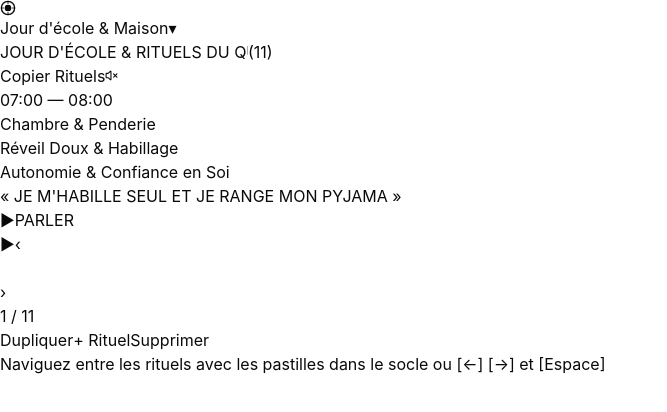
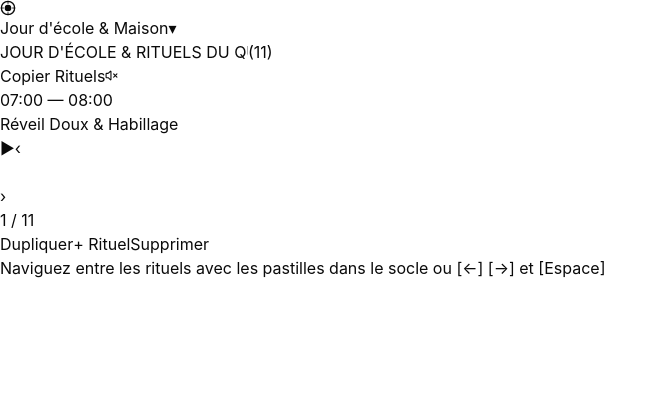
Before and after one commit to mattmezstitchlab/ColorCard, a React (Vite) app in the folder Interactive Eye-Following Card (Community)/: page / in a window 1280 px wide. Shown: the top 412 px of the page, without its empty margins (0-667 px from the left). Built offline with nearby package versions, Linux system fonts and the light colour scheme.

Commit message:
feat: radical pure minimalism - only time, title, and timeline in socle
Co-authored-by: arena-agent <297053741+arena-agent@users.noreply.github.com>

```diff
--- a/Interactive Eye-Following Card (Community)/src/app/components/EyeCard.tsx
+++ b/Interactive Eye-Following Card (Community)/src/app/components/EyeCard.tsx
@@ -1,22 +1,21 @@
 import React, { useRef, useState, useEffect } from "react";
 import { Eye } from "./Eye";
 import { playCardTone } from "../utils/audioSynth";
-import { speakTotemMessage, stopTotemSpeech } from "../utils/voiceSpeech";
 
 export interface ChildRitualMilestone {
   id: string;
   name: string;
-  role: string;
+  role?: string;
   color: string;
   cardBg?: string;
   timeSlot: string;
-  startMinute: number;
-  endMinute: number;
-  location: string;
-  message: string;
-  phone: string;
-  equipment: string;
-  notes: string;
+  startMinute?: number;
+  endMinute?: number;
+  location?: string;
+  message?: string;
+  phone?: string;
+  equipment?: string;
+  notes?: string;
   agentGreeting?: string;
   spokenAudioText?: string;
 }
@@ -84,53 +83,15 @@ export function EyeCard({
   onNextMilestone,
 }: EyeCardProps) {
   const cardContainerRef = useRef<HTMLDivElement>(null);
-  const [isSpeaking, setIsSpeaking] = useState(false);
   const [forceBlink, setForceBlink] = useState(false);
-  const [gazeOverride, setGazeOverride] = useState<{ x: number; y: number } | null>(null);
   const [hoveredMilestone, setHoveredMilestone] = useState<ChildRitualMilestone | null>(null);
 
   // Micro-blink on ritual change
   useEffect(() => {
     setForceBlink(true);
-    stopTotemSpeech();
-    setIsSpeaking(false);
     const timer = setTimeout(() => setForceBlink(false), 140);
     return () => clearTimeout(timer);
   }, [currentMilestone.id]);
-
-  // Handle spoken voice generation
-  const handleSpeakRitual = () => {
-    if (isSpeaking) {
-      stopTotemSpeech();
-      setIsSpeaking(false);
-      return;
-    }
-
-    const speechText =
-      currentMilestone.spokenAudioText ||
-      currentMilestone.agentGreeting ||
-      `C'est l'heure du rituel ${currentMilestone.name}. ${currentMilestone.message}. Tu es autonome et capable !`;
-
-    playCardTone(currentMilestone.color, "step");
-
-    if (cardContainerRef.current) {
-      const rect = cardContainerRef.current.getBoundingClientRect();
-      setGazeOverride({ x: rect.left + rect.width * 0.5, y: rect.top + rect.height * 0.8 });
-    }
-
-    speakTotemMessage(
-      speechText,
-      () => {
-        setIsSpeaking(true);
-        setForceBlink(true);
-        setTimeout(() => setForceBlink(false), 180);
-      },
-      () => {
-        setIsSpeaking(false);
-        setGazeOverride(null);
-      }
-    );
-  };
 
   return (
     <div
@@ -144,63 +105,31 @@ export function EyeCard({
           monsterBg={currentMilestone.color}
           eyeWhite="#FBF0DC"
           pupilColor="#000000"
-          targetPoint={gazeOverride}
           forceBlink={forceBlink}
         />
 
         {/* ------------------------------------------------------------- */}
-        {/* Bottom Section: Socle (Strictly Fixed 200px Height)          */}
+        {/* Bottom Section: Socle (Strictly Fixed 145px Height)          */}
+        {/* ONLY: Horaire, Titre, et Timeline de pastilles                */}
         {/* ------------------------------------------------------------- */}
         <div
-          className="h-[200px] w-full px-5 py-4 flex flex-col justify-between select-none relative bg-[#FBF0DC] text-black"
+          className="h-[145px] w-full px-5 py-4 flex flex-col justify-between select-none relative bg-[#FBF0DC] text-black"
           data-name="socle-rituel"
         >
-          {/* Header block with Time and Location */}
+          {/* Header block with ONLY Time & Title */}
           <div>
-            <div className="pb-1.5 flex items-center justify-between border-b border-black/10">
-              <div className="text-[24px] sm:text-[26px] font-black uppercase font-mono tracking-tight text-black leading-none">
-                {currentMilestone.timeSlot}
-              </div>
-
-              <div className="text-[9.5px] font-bold uppercase tracking-wider px-2 py-0.5 rounded-full bg-black/5 text-black/70">
-                {currentMilestone.location}
-              </div>
+            {/* 1. L'HORAIRE */}
+            <div className="text-[25px] sm:text-[27px] font-black uppercase font-mono tracking-tight text-black leading-none pb-1.5 border-b border-black/10">
+              {currentMilestone.timeSlot}
             </div>
 
-            {/* Ritual Name */}
+            {/* 2. LE TITRE */}
             <div className="mt-2 text-[20px] sm:text-[22px] font-black uppercase leading-tight tracking-[-0.01em] text-black truncate">
               {currentMilestone.name}
             </div>
-
-            {/* Intention / Role */}
-            <div className="mt-0.5 text-[11px] font-bold uppercase tracking-wide text-black/60 truncate">
-              {currentMilestone.role}
-            </div>
           </div>
 
-          {/* Action / Message & Voice Button */}
-          <div className="pt-2 border-t border-black/10 flex items-center justify-between gap-2.5">
-            <div className="text-[12px] font-black uppercase tracking-[0.02em] text-black truncate flex-1">
-              « {currentMilestone.message} »
-            </div>
-
-            {/* Spoken Voice Button */}
-            <button
-              type="button"
-              onClick={handleSpeakRitual}
-              className={`px-3 py-1.5 rounded-full text-[9px] font-black uppercase tracking-wider shrink-0 flex items-center gap-1.5 transition-transform active:scale-95 shadow-sm ${
-                isSpeaking
-                  ? "bg-amber-400 text-black animate-pulse ring-2 ring-black"
-                  : "bg-black text-white hover:bg-neutral-800"
-              }`}
-              title="Écouter le Totem"
-            >
-              <span>{isSpeaking ? "🔊" : "▶"}</span>
-              <span>{isSpeaking ? "ÉCOUTE..." : "PARLER"}</span>
-            </button>
-          </div>
-
-          {/* Timeline Row (Always Fixed at the Bottom of the Socle) */}
+          {/* 3. TIMELINE DANS LE SOCLE : PASTILLES CHROMATIQUES ÉPURÉES */}
           <div className="pt-2 border-t border-black/10 flex flex-col gap-1 select-none relative">
             {/* Tooltip on hover */}
             {hoveredMilestone && (
```
